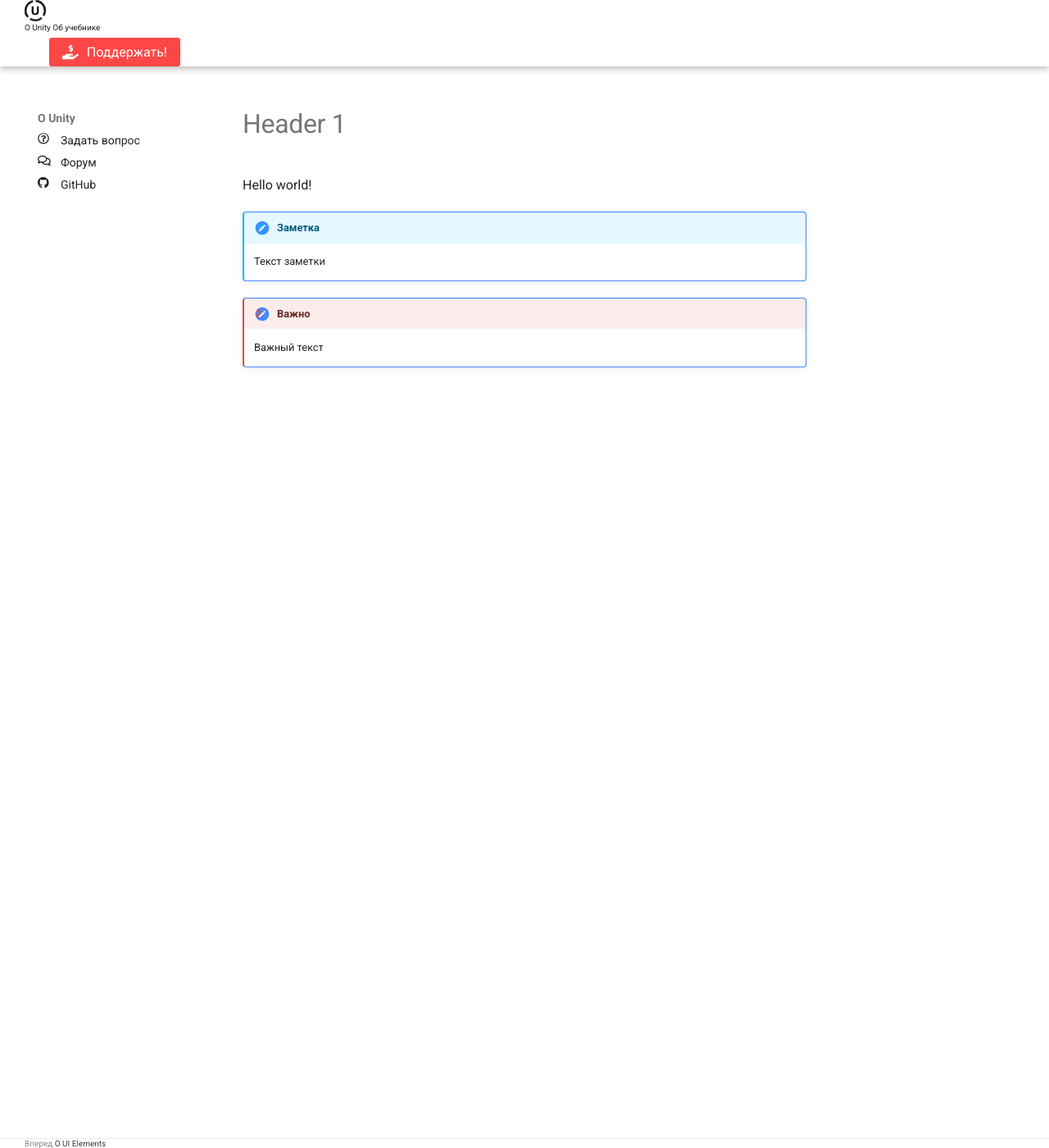
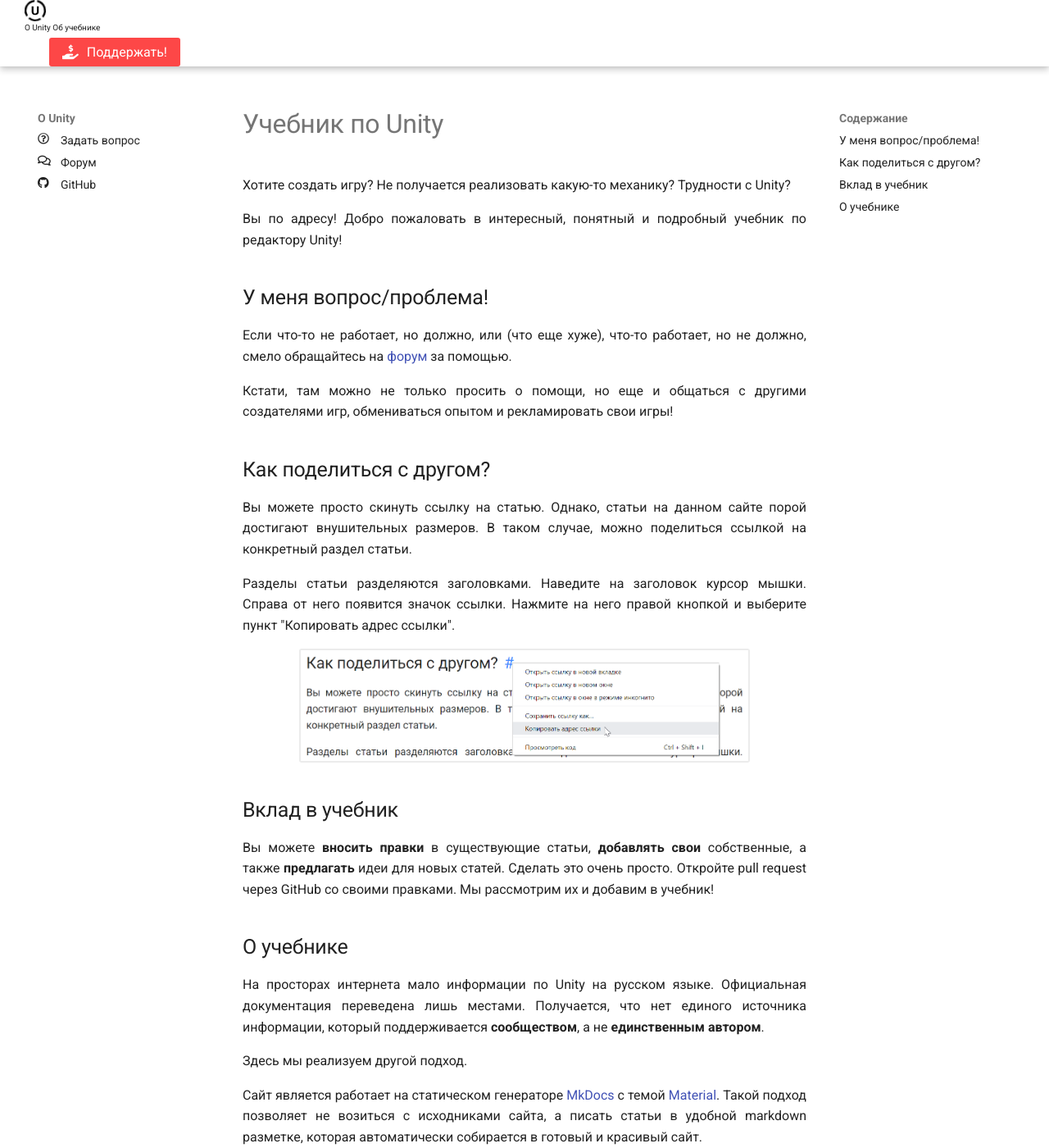
Before and after one commit to CMTV/ounity-book, an MkDocs documentation site: the page built from docs/index.md, in a window 1280 px wide and 1400 px high. Shown: the whole window at 82% size. Built offline with MkDocs 1.6.1 and Material for MkDocs 9.7.7, drawn with Linux system fonts in a browser that asks for light colours; nearby versions of some CDN libraries.

```diff
--- a/docs/index.md
+++ b/docs/index.md
@@ -1,9 +1,33 @@
-# Header 1
+description: Подробный и понятный учебник по редактору Unity. Научитесь создавать игры, разберитесь во всех тонкостях движка! Присоединяйтесь!
 
-Hello world!
+# Учебник по Unity
 
-!!! заметка
-    Текст заметки
+Хотите создать игру? Не получается реализовать какую-то механику? Трудности с Unity?
 
-!!! важно
-    Важный текст
+Вы по адресу! Добро пожаловать в интересный, понятный и подробный учебник по редактору Unity!
+
+## У меня вопрос/проблема!
+
+Если что-то не работает, но должно, или (что еще хуже), что-то работает, но не должно, смело обращайтесь на [форум](https://ounity.ru) за помощью.
+
+Кстати, там можно не только просить о помощи, но еще и общаться с другими создателями игр, обмениваться опытом и рекламировать свои игры!
+
+## Как поделиться с другом?
+
+Вы можете просто скинуть ссылку на статью. Однако, статьи на данном сайте порой достигают внушительных размеров. В таком случае, можно поделиться ссылкой на конкретный раздел статьи.
+
+Разделы статьи разделяются заголовками. Наведите на заголовок курсор мышки. Справа от него появится значок ссылки. Нажмите на него правой кнопкой и выберите пункт "Копировать адрес ссылки".
+
+[![Демонстрация копирования ссылки](index/images/share.png){ .w8 .border }](index/images/share.png)
+
+## Вклад в учебник
+
+Вы можете **вносить правки** в существующие статьи, **добавлять свои** собственные, а также **предлагать** идеи для новых статей. Сделать это очень просто. Откройте pull request через GitHub со своими правками. Мы рассмотрим их и добавим в учебник!
+
+## О учебнике
+
+На просторах интернета мало информации по Unity на русском языке. Официальная документация переведена лишь местами. Получается, что нет единого источника информации, который поддерживается **сообществом**, а не **единственным автором**.
+
+Здесь мы реализуем другой подход.
+
+Сайт является работает на статическом генераторе [MkDocs](https://www.mkdocs.org/) с темой [Material](https://squidfunk.github.io/mkdocs-material/). Такой подход позволяет не возиться с исходниками сайта, а писать статьи в удобной markdown разметке, которая автоматически собирается в готовый и красивый сайт.
--- a/mkdocs.yml
+++ b/mkdocs.yml
@@ -19,6 +19,7 @@ nav:
             - Создание пакета: packages/custom/creation/index.md
             - Название пакета: packages/custom/naming/index.md
             - Распространение пакета: packages/custom/sharing/index.md
+            - Манифест пакета: packages/custom/package-json/index.md
     - Примеры:
         - Локализация:
             - О примере: examples/localisation/about/index.md
```
Also changed, not shown: docs/packages/custom/package-json/index.md (added, +110 -0 lines), docs/index/images/share.png (added).
